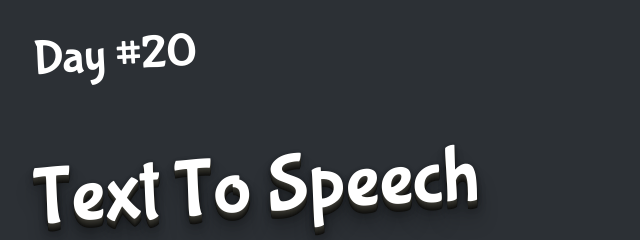
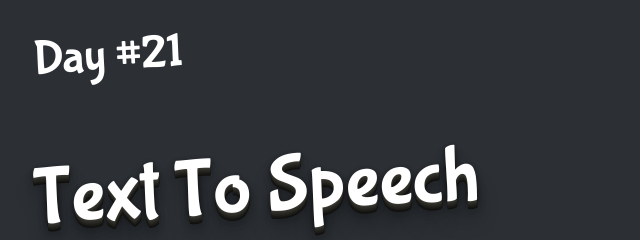
Before and after one commit to pvflessa/Text_To_Speech, a plain HTML site: page index.html in a window 1280 px wide. Shown: the top 240 px of the page, 223-863 px from the left. Drawn offline with nearby package versions, Linux system fonts and the light colour scheme; a web font is replaced by a local one.

```diff
--- a/index.html
+++ b/index.html
@@ -15,7 +15,7 @@
 <link href="https://fonts.googleapis.com/css?family=Bubblegum+Sans|Nova+Mono|Roboto+Condensed" rel="stylesheet">
   </head>
   <body>
-    <h1 class="small"><small>Day #20</small></h1>
+    <h1 class="small"><small>Day #21</small></h1>
     <h1 class="small">Text To Speech</h1>
 
 
```
